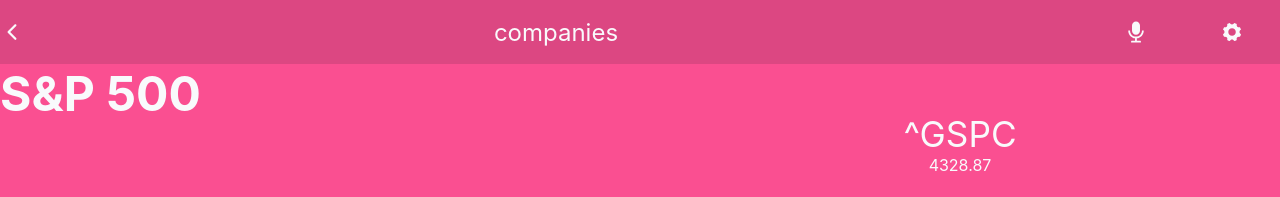
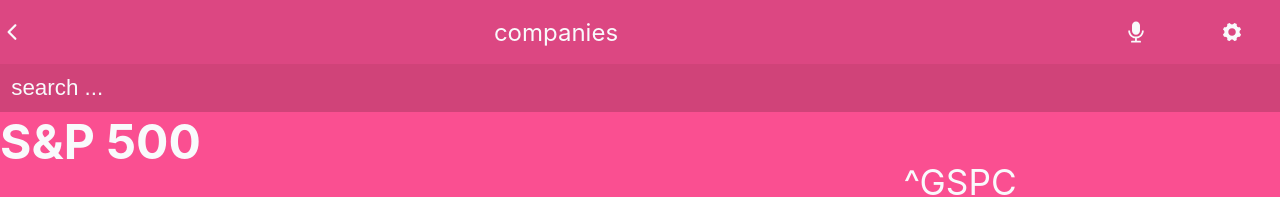
Before and after one commit to matovu-farid/stocks-app, a React (Create React App) app: page / in a window 1280 px wide. Shown: the top 197 px of the page. Built offline with nearby package versions, Linux system fonts and the light colour scheme; no server answers.

Commit message:
Add search bar

```diff
--- a/src/App.js
+++ b/src/App.js
@@ -1,13 +1,18 @@
 import { useEffect } from 'react';
-import { useDispatch } from 'react-redux';
+import { useDispatch, useSelector } from 'react-redux';
 import { Route, Routes } from 'react-router-dom';
 import './App.css';
 import Detailspage from './pages/Details/Details';
 import Homepage from './pages/Homepage/Homepage';
+import { innitateSearch } from './redux/stocks/search_stocks';
 import { fetchData } from './redux/stocks/stocks';
 
 function App() {
   const dispatch = useDispatch();
+  const data = useSelector((state) => state.stocks);
+  useEffect(() => {
+    dispatch(innitateSearch(data));
+  }, [data]);
   useEffect(() => {
     dispatch(fetchData());
   }, []);
--- /dev/null
+++ b/src/Stocklist/Stocklist.js
@@ -0,0 +1,23 @@
+import propTypes from 'prop-types';
+import StockItem from '../components/StockItem/StockItem';
+
+const Stocklist = ({ data }) => (
+  <ul className="stocklist">
+    {
+          data.map(({ symbol, companyName, price }) => (
+            <StockItem
+              key={symbol}
+              symbol={symbol}
+              name={companyName}
+              price={price}
+            />
+          ))
+}
+  </ul>
+);
+
+Stocklist.propTypes = {
+  data: propTypes.instanceOf(Object).isRequired,
+};
+
+export default Stocklist;
--- /dev/null
+++ b/src/components/Search/Search.css
@@ -0,0 +1,14 @@
+.searchbar {
+  width: 100%;
+  font-size: var(--sub-heading);
+  padding: 0.5em;
+  box-sizing: border-box;
+  border: none;
+  outline: none;
+  background-color: var(--main-dark);
+  color: var(--accent-color);
+}
+
+.searchbar::placeholder {
+  color: var(--accent-color);
+}
--- /dev/null
+++ b/src/components/Search/Search.js
@@ -0,0 +1,30 @@
+import { useEffect } from 'react';
+import { useDispatch, useSelector } from 'react-redux';
+import { addToSearch } from '../../redux/search/search';
+import { searchData } from '../../redux/stocks/search_stocks';
+import './Search.css';
+
+const Search = () => {
+  const dispatch = useDispatch();
+  const onSearch = (e) => {
+    dispatch(addToSearch(e.target.value));
+  };
+  const searchText = useSelector((state) => state.search);
+  const data = useSelector((state) => state.stocks);
+  useEffect(() => {
+    dispatch(
+      searchData(data, searchText),
+    );
+  }, [searchText]);
+  return (
+    <input
+      className="searchbar"
+      placeholder="search ..."
+      onChange={onSearch}
+      value={searchText}
+      type="text"
+    />
+  );
+};
+
+export default Search;
--- a/src/pages/Homepage/Homepage.js
+++ b/src/pages/Homepage/Homepage.js
@@ -1,7 +1,8 @@
 import { useSelector } from 'react-redux';
 import Navbar from '../../components/Navbar/Navbar';
+import Search from '../../components/Search/Search';
 import Header from '../../components/StockHeader/StockHeader';
-import StockItem from '../../components/StockItem/StockItem';
+import Stocklist from '../../Stocklist/Stocklist';
 import './Homepage.css';
 
 const snp = {
@@ -11,25 +12,18 @@
 
 };
 const Homepage = () => {
-  const data = useSelector((state) => state.stocks);
-
+  const searchData = useSelector((state) => state.searchStocks);
   return (
     <div className="page">
       <Navbar title="companies" />
+      <Search />
       <Header value={snp} />
       <div className="stocks">
 
         <h2>Stats By Country</h2>
-        <ul className="stocklist">
-          {data.map(({ symbol, companyName, price }) => (
-            <StockItem
-              key={symbol}
-              symbol={symbol}
-              name={companyName}
-              price={price}
-            />
-          ))}
-        </ul>
+
+        <Stocklist data={searchData} />
+
       </div>
     </div>
   );
--- a/src/redux/configureStore.js
+++ b/src/redux/configureStore.js
@@ -3,7 +3,15 @@
 import logger from 'redux-logger';
 
 import stocksReducer from './stocks/stocks';
+import searchReducer from './search/search';
+import searchStocksReducer from './stocks/search_stocks';
 
-const reducer = combineReducers({ stocks: stocksReducer });
+const reducer = combineReducers(
+  {
+    stocks: stocksReducer,
+    search: searchReducer,
+    searchStocks: searchStocksReducer,
+  },
+);
 const store = createStore(reducer, applyMiddleware(logger, thunk));
 export default store;
--- /dev/null
+++ b/src/redux/search/search.js
@@ -0,0 +1,14 @@
+const ADDTOSEARCH = 'SEARCH/ADD';
+
+export const addToSearch = (payload) => ({
+  type: ADDTOSEARCH,
+  payload,
+});
+
+const searchReducer = (state = '', action) => {
+  if (action.type === ADDTOSEARCH) {
+    return action.payload;
+  }
+  return state;
+};
+export default searchReducer;
--- /dev/null
+++ b/src/redux/stocks/search_stocks.js
@@ -0,0 +1,21 @@
+const SEARCHSTOCKS = 'SEARCH/STOCKS';
+const INNITIATE = 'SEARCH/INNITIATE';
+export const searchData = (data, search) => ({
+  type: SEARCHSTOCKS,
+  payload: { data, search },
+});
+export const innitateSearch = (data) => ({
+  type: INNITIATE,
+  payload: data,
+});
+const searchStocksReducer = (state = [], action) => {
+  switch (action.type) {
+    case SEARCHSTOCKS: return action.payload.data.filter(({ companyName }) => companyName
+      .toLowerCase()
+      .includes(action.payload.search.toLowerCase()));
+    case INNITIATE: return action.payload;
+    default: return state;
+  }
+};
+
+export default searchStocksReducer;
```
Also changed, not shown: 1 other file (tests, documents, lock files or other folders).
